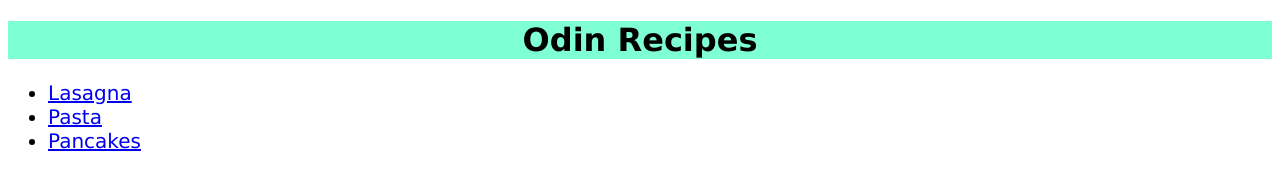
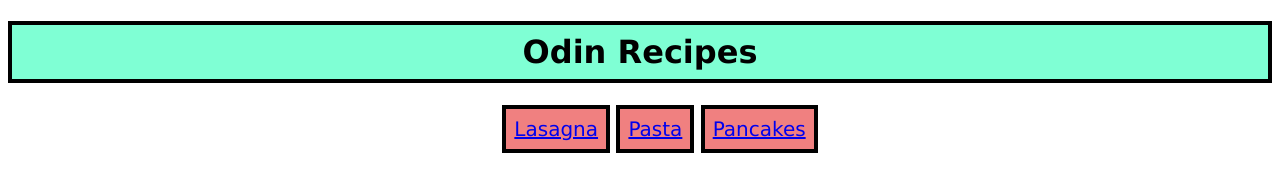
Before and after one commit to Leanhj/odin-recipes, a plain HTML site: page index.html in a window 1280 px wide. Drawn offline with Linux system fonts and the light colour scheme.

Commit message:
Change index page css style

```diff
--- a/style.css
+++ b/style.css
@@ -1,3 +1,10 @@
+h1,
+h2,
+li {
+    border: 4px solid black;
+    padding: 8px;
+}
+
 h1 {
     background-color: aquamarine;
     color: black;
@@ -11,7 +18,14 @@ h2 {
 }
 
 .main-list {
+    text-align: center;
     font-size: 20px;
+}
+
+li {
+    display: inline-block;
+    background-color: lightcoral;
+    text-decoration: none;
 }
 
 * {
```
